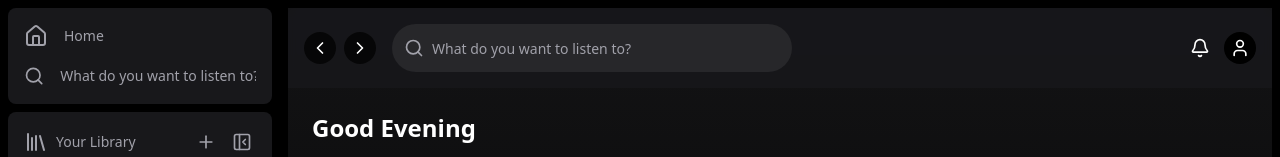
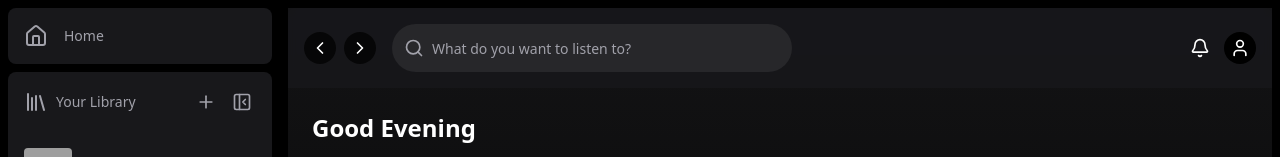
Before and after one commit to altanlabs/f2e20b-spotify, a React (Vite) app: page / in a window 1280 px wide. Shown: the top 157 px of the page. Built offline with nearby package versions, Linux system fonts and the light colour scheme; grey boxes are pictures that could not be loaded.

Commit message:
New commit

```diff
--- a/src/components/blocks/spotify-sidebar.tsx
+++ b/src/components/blocks/spotify-sidebar.tsx
@@ -1,7 +1,7 @@
 "use client"
 
-import { Home, Search, Library, Plus, PanelLeftClose, PanelLeftOpen } from "lucide-react"
-import { useState, useEffect, useRef } from "react"
+import { Home, Library, Plus, PanelLeftClose, PanelLeftOpen } from "lucide-react"
+import { useState } from "react"
 import { Dialog, DialogContent, DialogHeader, DialogTitle } from "@/components/ui/dialog"
 import { Input } from "@/components/ui/input"
 import { Label } from "@/components/ui/label"
@@ -22,29 +22,6 @@ const PLAYLISTS = [
   }
 ]
 
-const SONGS = [
-  {
-    title: "Mr. Morale & The Big Steppers",
-    artist: "Kendrick Lamar",
-    image: "https://api.altan.ai/platform/media/c98f714f-1ea8-4ee3-b8ee-2ce1feb827cd?account_id=023bdd30-62a4-468e-bc37-64aaec2a040c"
-  },
-  {
-    title: "CALL ME IF YOU GET LOST",
-    artist: "Tyler, The Creator",
-    image: "https://api.altan.ai/platform/media/9bdf3745-52a4-4209-b658-ff976d70a60e?account_id=023bdd30-62a4-468e-bc37-64aaec2a040c"
-  },
-  {
-    title: "Islands",
-    artist: "фрози",
-    image: "https://api.altan.ai/platform/media/838c6502-ab0a-49b7-8d25-3c317cb8bdd6?account_id=023bdd30-62a4-468e-bc37-64aaec2a040c"
-  },
-  {
-    title: "Un Verano Sin Ti",
-    artist: "Bad Bunny",
-    image: "https://api.altan.ai/platform/media/c676d466-ee2a-47f7-8894-96974602fd2d?account_id=023bdd30-62a4-468e-bc37-64aaec2a040c"
-  }
-]
-
 interface SpotifySidebarProps {
   isCompressed: boolean;
   onToggleCompress: (compressed: boolean) => void;
@@ -52,32 +29,11 @@ interface SpotifySidebarProps {
 
 export function SpotifySidebar({ isCompressed, onToggleCompress }: SpotifySidebarProps) {
   const [isCreateOpen, setIsCreateOpen] = useState(false)
-  const [searchQuery, setSearchQuery] = useState("")
-  const [showSearchResults, setShowSearchResults] = useState(false)
   const [playlists, setPlaylists] = useState(PLAYLISTS)
   const [newPlaylist, setNewPlaylist] = useState({
     name: "",
     image: null as File | null
   })
-
-  const searchRef = useRef<HTMLDivElement>(null)
-
-  // Close search results when clicking outside
-  useEffect(() => {
-    function handleClickOutside(event: MouseEvent) {
-      if (searchRef.current && !searchRef.current.contains(event.target as Node)) {
-        setShowSearchResults(false)
-      }
-    }
-
-    document.addEventListener("mousedown", handleClickOutside)
-    return () => document.removeEventListener("mousedown", handleClickOutside)
-  }, [])
-
-  const filteredSongs = SONGS.filter(song =>
-    song.title.toLowerCase().includes(searchQuery.toLowerCase()) ||
-    song.artist.toLowerCase().includes(searchQuery.toLowerCase())
-  )
 
   const handleCreatePlaylist = () => {
     if (newPlaylist.name && newPlaylist.image) {
@@ -108,45 +64,6 @@ export function SpotifySidebar({ isCompressed, onToggleCompress }: SpotifySideba
             <Home size={24} />
             {!isCompressed && "Home"}
           </a>
-          <div className="relative" ref={searchRef}>
-            <div className="flex items-center gap-4 text-sm font-medium text-zinc-400 hover:text-white transition">
-              <Search size={24} />
-              {!isCompressed && (
-                <input
-                  type="text"
-                  placeholder="What do you want to listen to?"
-                  value={searchQuery}
-                  onChange={(e) => setSearchQuery(e.target.value)}
-                  onFocus={() => setShowSearchResults(true)}
-                  className="bg-transparent border-none outline-none text-white placeholder-zinc-400 w-full"
-                />
-              )}
-            </div>
-            {/* Search Results Dropdown */}
-            {showSearchResults && searchQuery && !isCompressed && (
-              <div className="absolute top-full left-0 right-0 mt-2 bg-zinc-800 rounded-lg shadow-xl z-50">
-                <div className="p-4">
-                  <h3 className="text-sm font-semibold text-white mb-4">Recent searches</h3>
-                  {filteredSongs.map((song, i) => (
-                    <div
-                      key={i}
-                      className="flex items-center gap-3 p-2 rounded-md hover:bg-white/10 transition cursor-pointer"
-                    >
-                      <img
-                        src={song.image}
-                        alt={song.title}
-                        className="w-10 h-10 rounded object-cover"
-                      />
-                      <div>
-                        <p className="text-sm font-medium text-white">{song.title}</p>
-                        <p className="text-xs text-zinc-400">{song.artist}</p>
-                      </div>
-                    </div>
-                  ))}
-                </div>
-              </div>
-            )}
-          </div>
         </div>
       </div>
 
```
